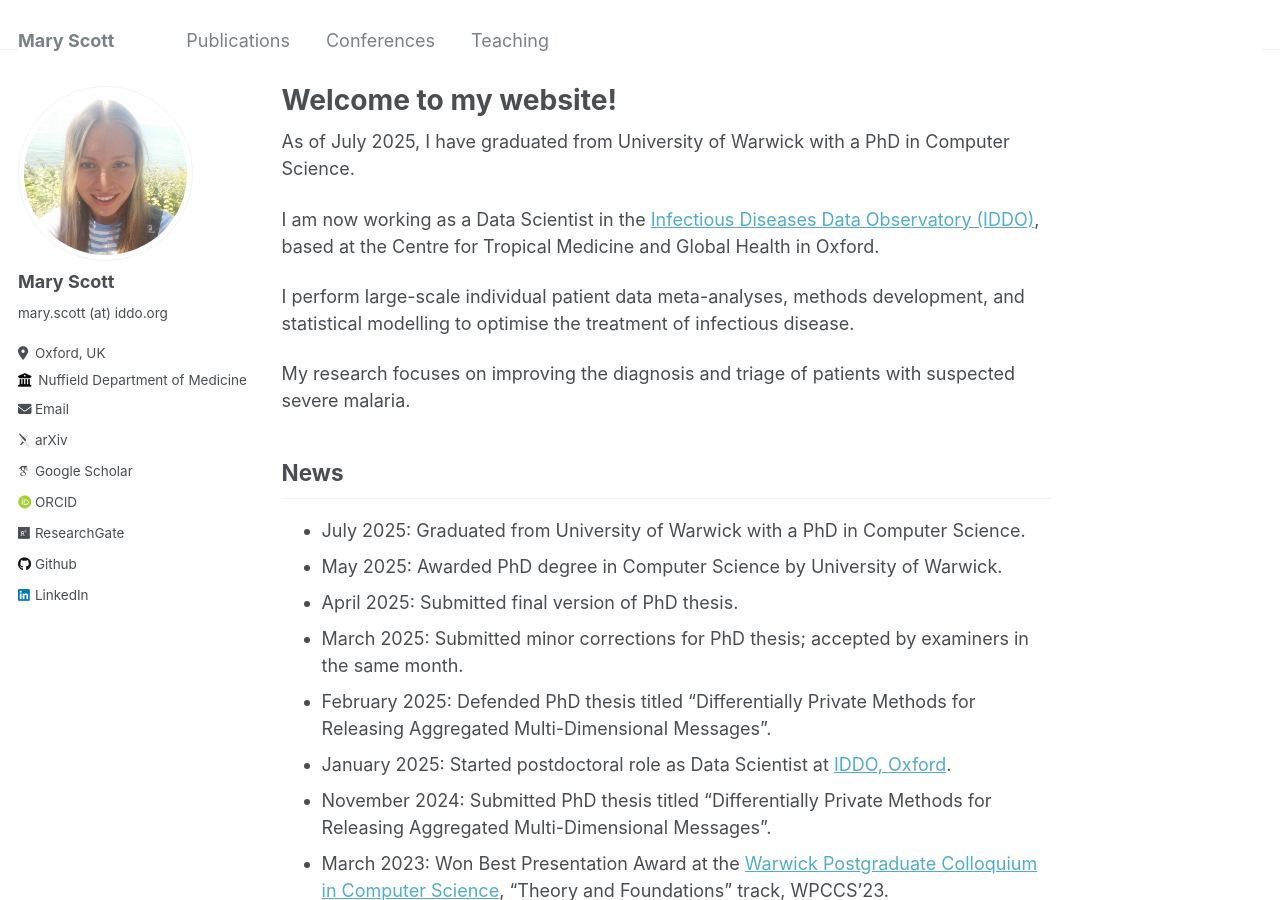
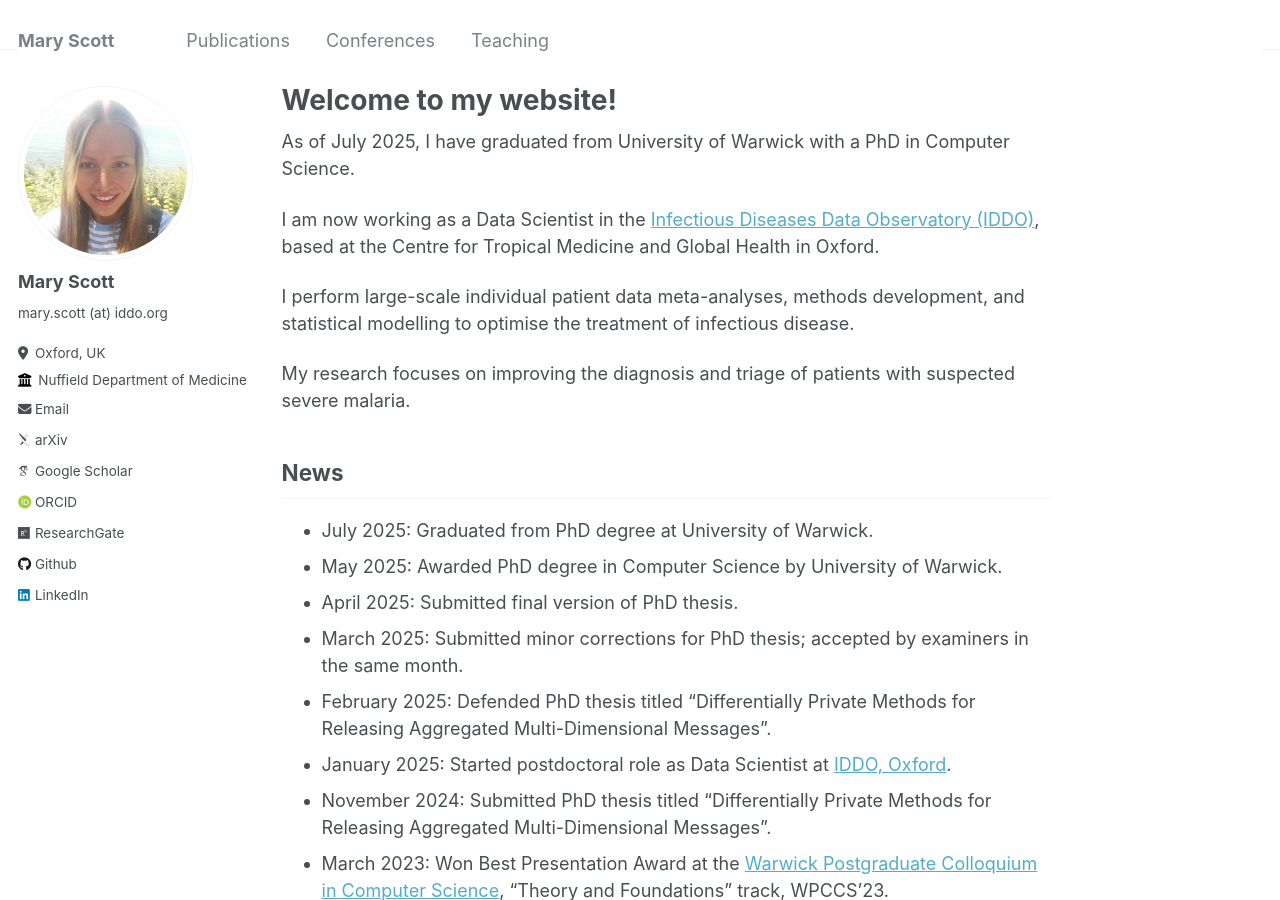
Before and after one commit to mary-python/mary-python.github.io, a Jekyll site: the page built from _pages/about.md, in a window 1280 px wide and 900 px high. Built offline with Jekyll 4.4.1, drawn with Linux system fonts in a browser that asks for light colours; some web fonts are replaced.

Commit message:
Update about.md

```diff
--- a/_pages/about.md
+++ b/_pages/about.md
@@ -17,7 +17,7 @@ My research focuses on improving the diagnosis and triage of patients with suspe
 
 News
 ------
-* July 2025: Graduated from University of Warwick with a PhD in Computer Science.
+* July 2025: Graduated from PhD degree at University of Warwick.
 * May 2025: Awarded PhD degree in Computer Science by University of Warwick.
 * April 2025: Submitted final version of PhD thesis.
 * March 2025: Submitted minor corrections for PhD thesis; accepted by examiners in the same month.
```
